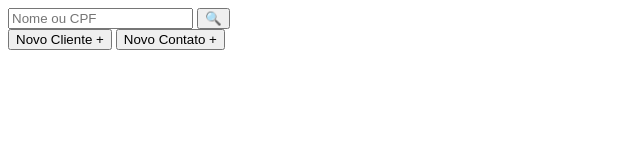
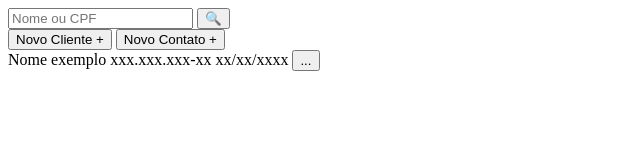
Before and after one commit to JoaoFelipeSantana/Agenda_Digital_Muralis_Frontend, a plain HTML site: page index.html in a window 1280 px wide. Shown: the whole page, without its empty margins (0-640 px from the left). Drawn offline with Linux system fonts and the light colour scheme.

Commit message:
[feat] - adicionando a clienteList de exemplo

```diff
--- a/index.html
+++ b/index.html
@@ -17,6 +17,15 @@
                 <button class="btn">Novo Cliente <span>+</span></button>
                 <button class="btn">Novo Contato <span>+</span></button>
             </aside>
+
+            <main class="cliente_list">
+                <div class="cliente">
+                    <span>Nome exemplo</span>
+                    <span>xxx.xxx.xxx-xx</span>
+                    <span>xx/xx/xxxx</span>
+                    <button class="more_button">...</button>
+                </div>
+            </main>
         </div>
     </div>
 </body>
```
